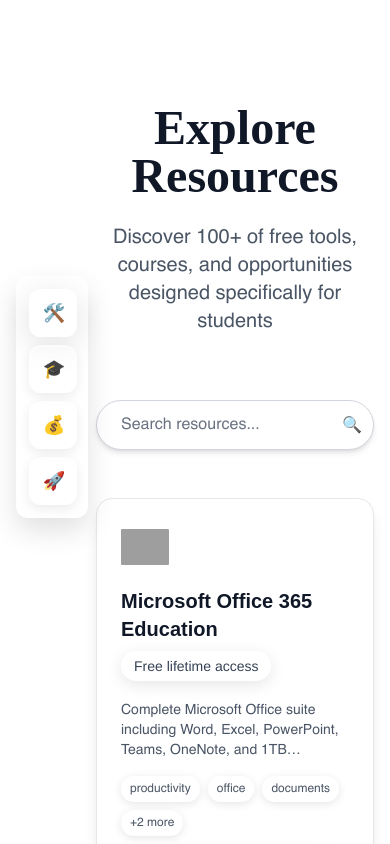
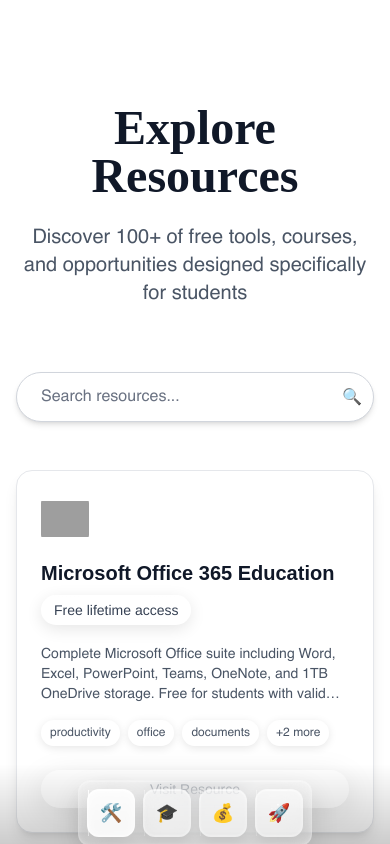
Before and after one commit to sayantann7/student-resources, a Next.js app: page /resources in a window 390 px wide. Shown: the top 844 px of the page. Built offline with nearby package versions, Linux system fonts and the light colour scheme; grey boxes are pictures that could not be loaded; a web font is replaced by a local one.

Commit message:
made the sidebar responsive

```diff
--- a/app/resources/page.tsx
+++ b/app/resources/page.tsx
@@ -49,11 +49,9 @@
 
   return (
     <div className="min-h-screen bg-white">
-      {/* Fixed Left Sidebar */}
-      {/* Fixed Compact Sidebar */}
-              {/* Fixed Sidebar */}
+      {/* Desktop Sidebar - Fixed Left */}
       <motion.div
-        className="fixed left-4 top-[47vh] transform -translate-y-1/2 z-20"
+        className="hidden md:block fixed left-4 top-[47vh] transform -translate-y-1/2 z-20"
         initial={{ opacity: 0, x: -50 }}
         animate={{ opacity: 1, x: 0 }}
         transition={{ duration: 0.6, delay: 0.2 }}
@@ -153,8 +151,95 @@
         </div>
       </motion.div>
 
-      {/* Main Content Area - with small left margin for compact sidebar */}
-      <div className="ml-20">
+      {/* Mobile Sidebar - Fixed Bottom */}
+      <motion.div
+        className="md:hidden fixed bottom-0 left-0 right-0 z-[100] p-4 pb-safe bg-gradient-to-t from-black/20 to-transparent"
+        initial={{ opacity: 0, y: 50 }}
+        animate={{ opacity: 1, y: 0 }}
+        transition={{ duration: 0.6, delay: 0.2 }}
+        style={{ height: 'calc(env(safe-area-inset-bottom) + 80px)' }}
+      >
+        <div className="flex justify-center">
+          {/* Glassmorphism container */}
+          <div
+            className="rounded-xl p-2 transition-all duration-300"
+            style={{
+              background: 'rgba(255, 255, 255, 0.15)',
+              backdropFilter: 'blur(15px)',
+              WebkitBackdropFilter: 'blur(15px)',
+              border: '1px solid rgba(255, 255, 255, 0.2)',
+              boxShadow: `
+                0 12px 28px rgba(0, 0, 0, 0.12),
+                inset 0 1px 0 rgba(255, 255, 255, 0.3),
+                inset 0 -1px 0 rgba(255, 255, 255, 0.1),
+                inset 0 0 3px 2px rgba(255, 255, 255, 0.1)
+              `
+            }}
+          >
+            {/* Category Navigation - Horizontal layout for mobile */}
+            <div className="flex space-x-2">
+              {categories.map((category, index) => (
+                <motion.button
+                  key={category.key}
+                  onClick={() => setActiveCategory(category.key)}
+                  className={`relative w-12 h-12 rounded-xl transition-all duration-300 ease-out flex items-center justify-center backdrop-blur-lg ${
+                    activeCategory === category.key
+                      ? 'bg-white/80 border border-white/50 shadow-lg text-black'
+                      : 'bg-white/50 border border-white/20 hover:bg-white/100 hover:border-white/40 text-black'
+                  }`}
+                  style={{
+                    backdropFilter: 'blur(20px)',
+                    WebkitBackdropFilter: 'blur(20px)',
+                    border: activeCategory === category.key
+                      ? '1px solid rgba(255, 255, 255, 0.6)'
+                      : '1px solid rgba(255, 255, 255, 0.2)',
+                    boxShadow: activeCategory === category.key
+                      ? `
+                        0 8px 32px rgba(0, 0, 0, 0.12),
+                        inset 0 1px 0 rgba(255, 255, 255, 0.8),
+                        inset 0 -1px 0 rgba(255, 255, 255, 0.3),
+                        inset 0 0 6px 3px rgba(255, 255, 255, 0.4)
+                      `
+                      : `
+                        0 4px 12px rgba(0, 0, 0, 0.08),
+                        inset 0 1px 0 rgba(255, 255, 255, 0.3),
+                        inset 0 -1px 0 rgba(255, 255, 255, 0.1),
+                        inset 0 0 2px 1px rgba(255, 255, 255, 0.15)
+                      `
+                  }}
+                  initial={{ opacity: 0, y: 20 }}
+                  animate={{ opacity: 1, y: 0 }}
+                  transition={{ duration: 0.4, delay: 0.4 + (0.1 * index) }}
+                  whileTap={{ scale: 0.95 }}
+                >
+                  <span className="text-lg">{category.icon}</span>
+
+                  {/* Glassmorphism highlight lines */}
+                  <div
+                    className="absolute top-0 left-0 right-0 h-px"
+                    style={{
+                      background: activeCategory === category.key
+                        ? 'linear-gradient(90deg, transparent, rgba(255, 255, 255, 1), transparent)'
+                        : 'linear-gradient(90deg, transparent, rgba(255, 255, 255, 0.4), transparent)'
+                    }}
+                  />
+                  <div
+                    className="absolute top-0 left-0 w-px h-full"
+                    style={{
+                      background: activeCategory === category.key
+                        ? 'linear-gradient(180deg, rgba(255, 255, 255, 1), transparent, rgba(255, 255, 255, 0.5))'
+                        : 'linear-gradient(180deg, rgba(255, 255, 255, 0.4), transparent, rgba(255, 255, 255, 0.2))'
+                    }}
+                  />
+                </motion.button>
+              ))}
+            </div>
+          </div>
+        </div>
+      </motion.div>
+
+      {/* Main Content Area - responsive margin */}
+      <div className="md:ml-20 ml-0 mb-20 md:mb-0">
         {/* Header Section */}
         <motion.div
           className="py-20 px-4 pb-8 mt-6"
```
